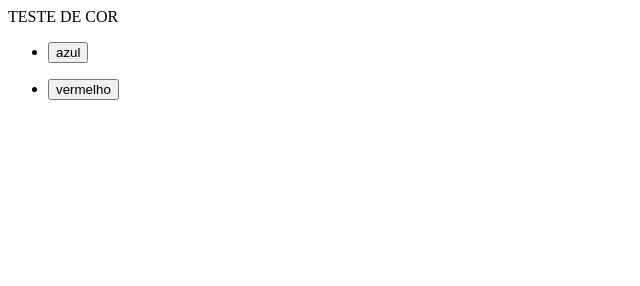
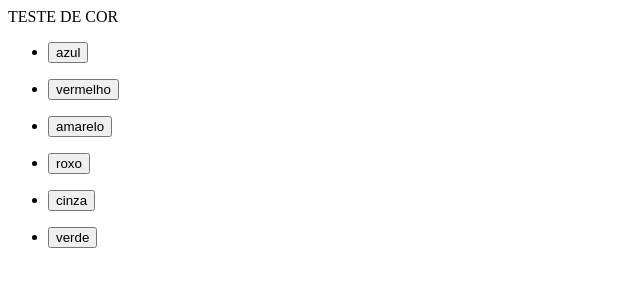
Before and after one commit to renanandreola/Test-JS-DOM-udemy, a plain HTML site: page index.html in a window 1280 px wide. Shown: the whole page, without its empty margins (0-640 px from the left). Drawn offline with Linux system fonts and the light colour scheme.

Commit message:
Adição de mais cores

```diff
--- a/index.html
+++ b/index.html
@@ -12,6 +12,18 @@
     <ul>
       <li><button onclick="mudaCor('red')">vermelho</button></li>
     </ul>
+    <ul>
+      <li><button onclick="mudaCor('yellow')">amarelo</button</li>
+    </ul>
+    <ul>
+      <li><button onclick="mudaCor('purple')">roxo</button</li>
+    </ul>
+    <ul>
+      <li><button onclick="mudaCor('grey')">cinza</button</li>
+    </ul>
+    <ul>
+      <li><button onclick="mudaCor('green')">verde</button</li>
+    </ul>
 
 
 
```
